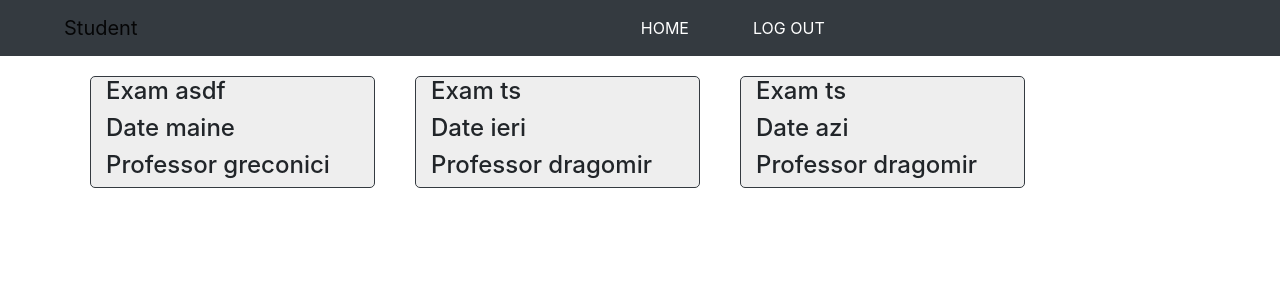
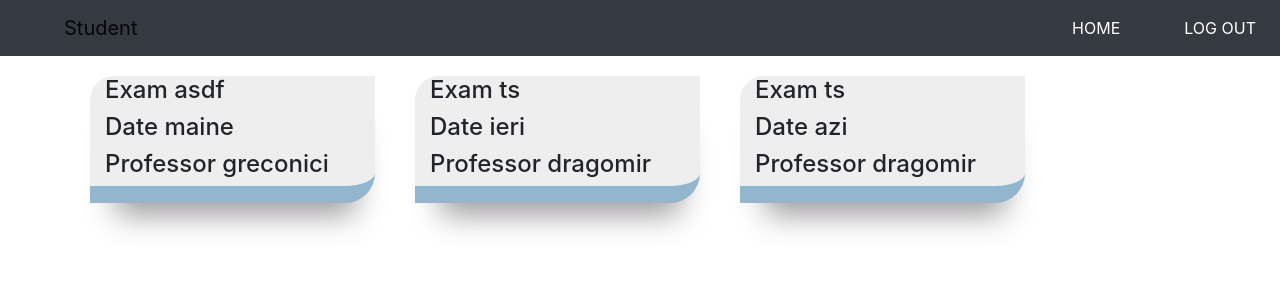
Before and after one commit to crisnicandrei/Proiect-IBM, a React (Create React App) app in the folder exams/: page /stud/home in a window 1280 px wide. Shown: the top 300 px of the page. Built offline with nearby package versions, Linux system fonts and the light colour scheme.

Commit message:
some styling

```diff
--- a/exams/src/components/admin/pageAdmin.js
+++ b/exams/src/components/admin/pageAdmin.js
@@ -15,4 +15,4 @@ function pageAdmin() {
     )
 
 }
-export default pageAdmin();
+export default pageAdmin;
--- a/exams/src/components/layouts/NavbarStudent.js
+++ b/exams/src/components/layouts/NavbarStudent.js
@@ -3,6 +3,7 @@ import React from 'react';
 import { FaBars } from 'react-icons/fa';
 //Import for Link router
 import { Link } from 'react-router-dom';
+// import '..//../css/NavbarStudent.css'
 
 function NavbarStudent() {
 
@@ -14,7 +15,8 @@ function NavbarStudent() {
                 <span style={{ color: '#fff' }}><FaBars /></span>
             </button>
 
-            <div className="collapse navbar-collapse" id="navbarSupportedContent">
+            <div className="collapse navbar-collapse d-flex justify-content-end " id="navbarSupportedContent">
+                <div className='d-flex justify-content-end  '>
                 <ul className="navbar-nav m-auto  text-uppercase ">
                     <li className="nav-item active">
                         <Link className="nav-link text-white ml-5" to="home">Home <span className="sr-only">(current)</span></Link>
@@ -24,6 +26,7 @@ function NavbarStudent() {
                     </li>
 
                 </ul>
+                </div>
 
             </div>
         </nav>
--- a/exams/src/components/student/StudentCard.js
+++ b/exams/src/components/student/StudentCard.js
@@ -4,7 +4,7 @@ import '../../css/StudentCard.css'
 function StudentCard(props) {
 
     return (
-        <Col className='StudentCard block-example border border-dark'  >
+        <Col className='StudentCard block-example '  >
 
             <h4>Exam {props.exam} </h4>
             <h4>Date {props.data}</h4>
--- a/exams/src/css/FormLogin.css
+++ b/exams/src/css/FormLogin.css
@@ -13,8 +13,8 @@ body{
 }
 /* Begin Form Login Style */
 .containerForm{
-	background-image: url('../img/writing.jpg');
-	background-size:cover;
+	background-image: url('../img/mcq_illustration_insta_4x.jpg');
+	background-size:70%;
 	background-repeat: no-repeat;
     width: 100vw;
     height: 100vh;
--- a/exams/src/css/StudentCard.css
+++ b/exams/src/css/StudentCard.css
@@ -2,6 +2,10 @@
 {
    background-color : #eee;
     margin:20px;
-    border-radius:5px;
+    border-bottom: 17px solid rgba(28,110,164,0.44);
+border-radius: 24px 0px 30px 0px;
+    -webkit-box-shadow: 3px 34px 31px -23px rgba(153,150,153,1);
+    -moz-box-shadow: 3px 34px 31px -23px rgba(153,150,153,1);
+    box-shadow: 3px 34px 31px -23px rgba(153,150,153,1);
 
 }
```
Also changed, not shown: exams/src/css/NavbarStudent.css (added), exams/src/img/image.png (added), exams/src/img/mcq_illustration_insta_4x.jpg (added).
